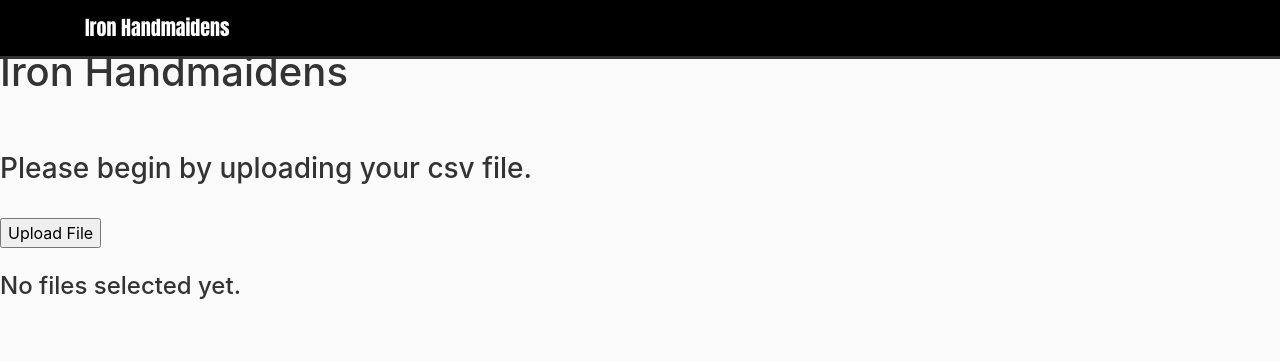
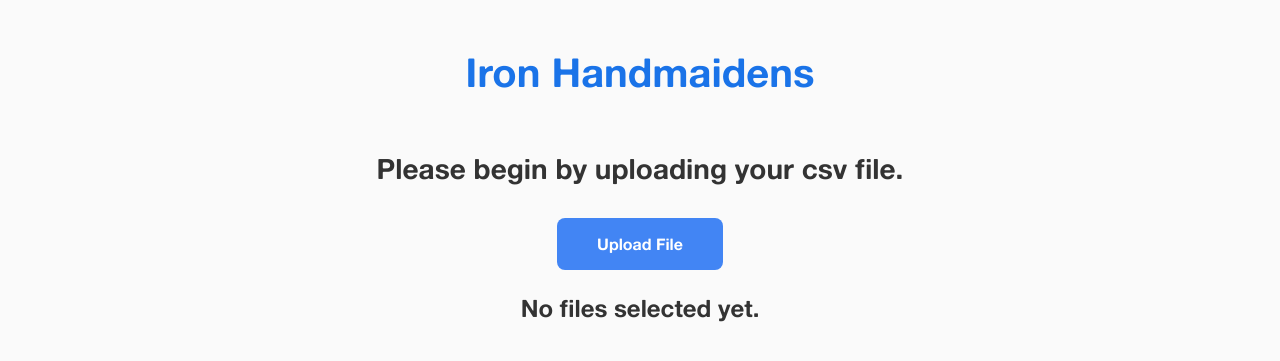
Before and after one commit to eearchey/iron_handmaidens, a Django app: page / in a window 1280 px wide. Shown: the top 361 px of the page. Run offline with Django 3.2, Linux system fonts and the light colour scheme; some libraries are stand-ins or nearby versions.

Commit message:
finished home css

```diff
--- a/iron_handmaidens/data/static/data/main.css
+++ b/iron_handmaidens/data/static/css/main.css
@@ -33,3 +33,9 @@ body {
   width: 100%;
   height: 100%;
 }
+
+@font-face {
+  font-family: 'AlteHaasGroteskBold';
+  src: local('AlteHaasGroteskBold'),
+       url('../fonts/Alte-Haas-Grotesk-Bold.ttf');
+}
--- a/iron_handmaidens/data/templates/data/base.html
+++ b/iron_handmaidens/data/templates/data/base.html
@@ -9,12 +9,13 @@
 
         <!-- Bootstrap CSS -->
         <link rel="stylesheet" href="https://maxcdn.bootstrapcdn.com/bootstrap/4.0.0/css/bootstrap.min.css" integrity="sha384-Gn5384xqQ1aoWXA+058RXPxPg6fy4IWvTNh0E263XmFcJlSAwiGgFAW/dAiS6JXm" crossorigin="anonymous">
-        <link rel = "stylesheet" type = "text/css" href = "{% static 'data/main.css' %}" >
+        <link rel = "stylesheet" type = "text/css" href = "{% static 'css/main.css' %}" >
         <link rel="shortcut icon" href="{% static 'images/favicon.ico' %}" />
         <title>Iron Handmaidens</title>
       </head>
 
 <body>
+<!--
 <header class="site-header">
     <nav class="navbar navbar-expand-md navbar-dark bg-steel fixed-top">
       <div class="container">
@@ -22,7 +23,7 @@
       </div>
     </nav>
   </header>
-
+-->
   <main role="main">
     <div class="cols">
       {% if messages %}
--- a/iron_handmaidens/data/templates/data/home.html
+++ b/iron_handmaidens/data/templates/data/home.html
@@ -1,5 +1,32 @@
 {% extends "data/base.html" %}
 {% block content %}
+<style>
+    h1 {
+        color:#1A73E8;
+        text-align: center;
+        font-family: AlteHaasGroteskBold;
+    }
+    h3 {
+        text-align: center;
+        font-family: AlteHaasGroteskBold;
+    }
+    h4 {
+        text-align: center;
+        font-family: AlteHaasGroteskBold;
+    }
+    input[type="button"] {
+        background-color: #4285F4;
+        border: none;
+        border-radius: 8px;
+        color: white;
+        cursor: pointer;
+        font-family: AlteHaasGroteskBold;
+        padding: 14px 40px;
+    }
+    div {
+        text-align: center;
+    }
+</style>
 <h1>{% block title %}Iron Handmaidens{% endblock %}</h1>
 <div class = "begin">
     <form method="post" enctype="multipart/form-data">
```
Also changed, not shown: iron_handmaidens/data/static/fonts/Alte-Haas-Grotesk-Bold.ttf (added).
